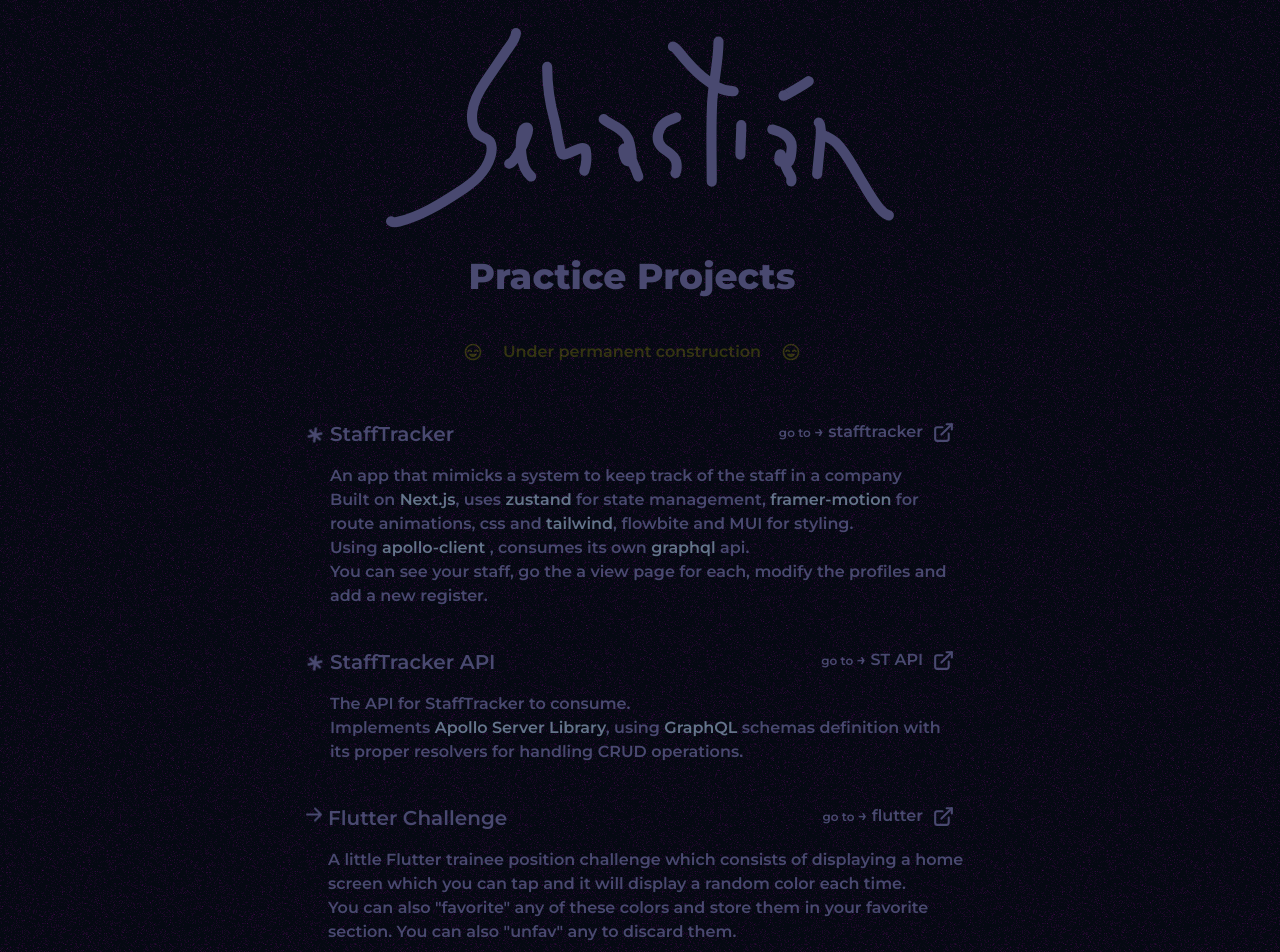
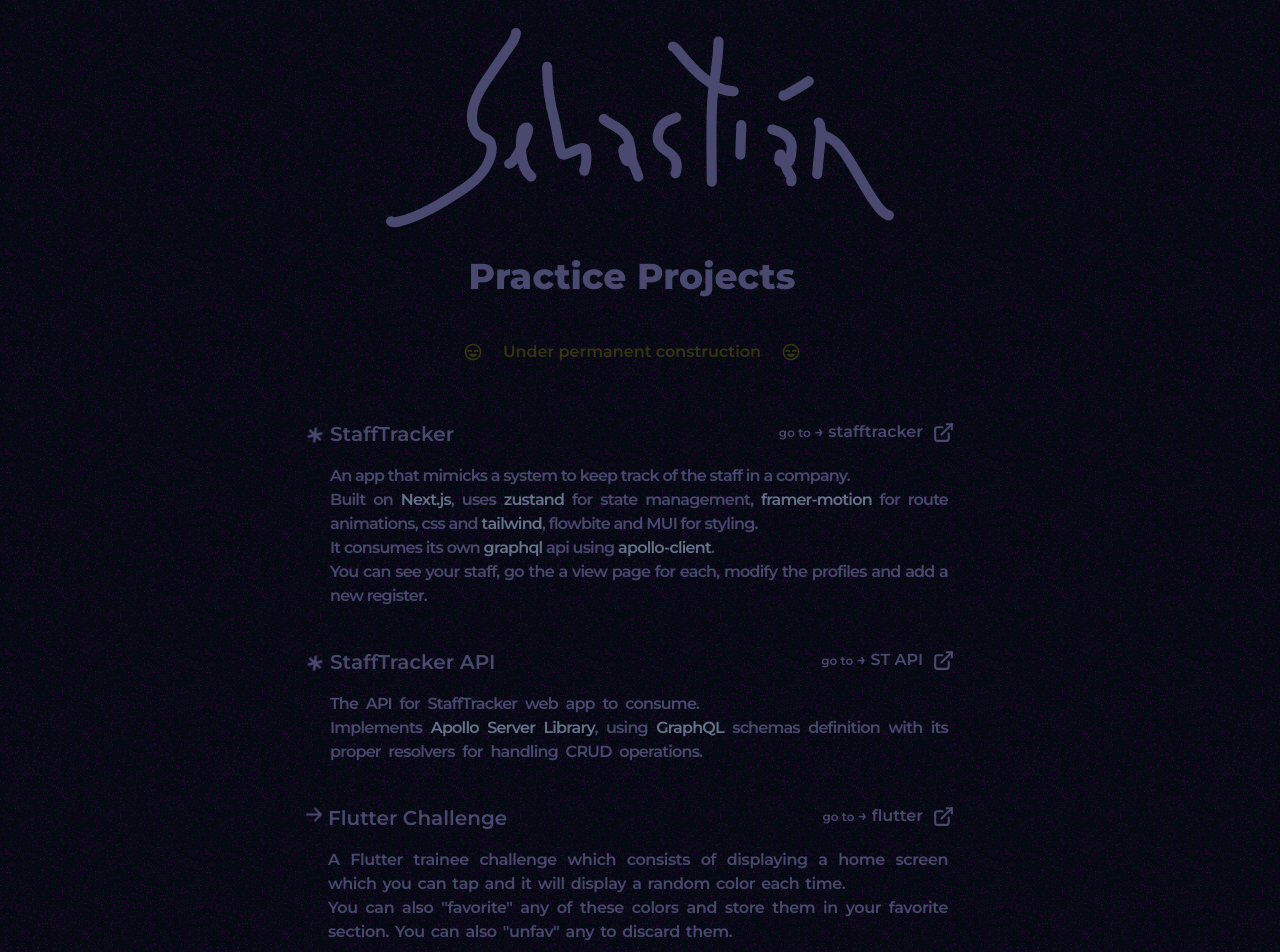
Before and after one commit to sebastian-agonzalez/portfolio-vite, a React (Vite) app: page /work in a window 1280 px wide. Shown: the top 952 px of the page. Built offline with nearby package versions, Linux system fonts and the light colour scheme; some icons are missing.

Commit message:
change paragraphs justification and spacing. some additional styling

```diff
--- a/src/components/about/AboutSection.jsx
+++ b/src/components/about/AboutSection.jsx
@@ -49,7 +49,7 @@ const AboutSection = () => {
             <div className="my-10"></div>
             <h2 className="text-2xl text-center"></h2>
             <div className="my-5"></div>
-            <p className="text-lg text-justify font-semibold">
+            <p className="text-lg font-semibold text-left sm:text-justify sm:tracking-tight">
               Hello! I'm Sebastián A. González, a Buenos Aires based web
               developer. I live with my dog and I also love to make music. <br />
               I'm quite open to everything but with a soft spot in my heart for
--- a/src/components/action-bar/ActionBar.jsx
+++ b/src/components/action-bar/ActionBar.jsx
@@ -26,8 +26,8 @@ const ActionBar = ({ locationpathname }) => {
       <div
         id="action-bar"
         className={`w-full flex ${
-          matchesLocation(ROUTES.home) ? "my-0 sm:my-10 flex-col lg:flex-row gap-14 sm:gap-16" : "gap-14 sm:gap-20"
-        } justify-center items-center lg:pt-10 py-14`}
+          matchesLocation(ROUTES.home) ? "my-0 sm:my-10 py-5 sm:py-14 flex-col lg:flex-row gap-14 sm:gap-16" : "gap-14 sm:gap-20 py-14"
+        } justify-center items-center lg:pt-10 `}
       >
         <article
           className={
--- a/src/components/animated-route/FadingRoute.jsx
+++ b/src/components/animated-route/FadingRoute.jsx
@@ -12,7 +12,7 @@ const FadingRoute = ({ ckey, directionX, directionY, children }) => {
       exit={{
         opacity: 0,
         transition: {
-          duration: directionY || directionX ? 0.9 : 0.8,
+          duration: directionY || directionX ? 0.6 : 0.8,
           ease: "easeIn",
         },
         ...(directionY ? { y: directionY } : {}),
--- a/src/components/contact/ContactSection.jsx
+++ b/src/components/contact/ContactSection.jsx
@@ -39,7 +39,7 @@ const ContactSection = () => {
                 <h2 className="text-2xl"></h2>
                 <div className="my-10"></div>
                 <div className="flex justify-start">
-                  <div className="flex flex-col justify-center">
+                  <div className="flex flex-col">
                     <span className="inline">
                       <PiLinkedinLogo
                         size={25}
@@ -68,7 +68,7 @@ const ContactSection = () => {
                 <h2 className="text-2xl"></h2>
                 <div className="my-10"></div>
                 <div className="flex justify-start">
-                  <div className="flex flex-col justify-center">
+                  <div className="flex flex-col">
                     <span className="inline">
                       <MdAlternateEmail
                         size={25}
@@ -81,21 +81,28 @@ const ContactSection = () => {
                     <h2 className="font-semibold text-xl">My E-Mail</h2>
                     <div>
                       <button
-                        className="bg-transparent focus:outline-none"
+                        className="bg-transparent focus:outline-none text-left"
                         onClick={() => {
                           navigator.clipboard.writeText("onemogen8@gmail.com");
                           setCopiedVisible(true);
                         }}
                       >
-                        <span className="text-xs">click to copy </span>→
+                        <span className="text-xs">click to copy </span>
+                        <span className=" inline-block rotate-90 sm:rotate-0">
+                          →
+                        </span>{" "}
                         onemogen8@gmail.com
                       </button>
+
+                      <div
+                        className={
+                          "flex justify-center " +
+                          (copiedVisible ? "visible" : "invisible")
+                        }
+                      >
+                        <span className="text-xs py-1">copied to clipboard!</span>
+                      </div>
                     </div>
-                    {copiedVisible && (
-                      <div className="text-center">
-                        <span>copied!</span>
-                      </div>
-                    )}
                   </div>
                 </div>
               </li>
--- a/src/components/works/WorkSection.jsx
+++ b/src/components/works/WorkSection.jsx
@@ -73,10 +73,11 @@ const WorkSection = () => {
                       </a>
                     </div>
                     <div className="my-4"></div>
-                    <div id="stafftracker-description">
-                      <p className="">
+                    <div id="stafftracker-description" className="pr-4">
+                      <p className="text-justify [word-spacing:0px] tracking-tighter">
                         An app that mimicks a system to keep track of the staff
-                        in a company <br />
+                        in a company.
+                        <br />
                         Built on <span className="text-slate-500">Next.js</span>
                         , uses <span className="text-slate-500">zustand</span>{" "}
                         for state management,{" "}
@@ -85,10 +86,10 @@ const WorkSection = () => {
                         <span className="text-slate-500">tailwind</span>,
                         flowbite and MUI for styling.
                         <br />
-                        Using{" "}
-                        <span className="text-slate-500">apollo-client</span> ,
-                        consumes its own{" "}
-                        <span className="text-slate-500">graphql</span> api.{" "}
+                        It consumes its own{" "}
+                        <span className="text-slate-500">graphql</span> api
+                        using{" "}
+                        <span className="text-slate-500">apollo-client</span>.
                         <br />
                         You can see your staff, go the a view page for each,
                         modify the profiles and add a new register.
@@ -128,9 +129,9 @@ const WorkSection = () => {
                       </a>
                     </div>
                     <div className="my-4"></div>
-                    <div id="stafftracker-description">
-                      <p className="">
-                        The API for StaffTracker to consume. <br />
+                    <div id="stafftracker-description" className="pr-4">
+                      <p className="text-justify [word-spacing:4px] tracking-tighter">
+                        The API for StaffTracker web app to consume. <br />
                         Implements{" "}
                         <span className="text-slate-500">
                           Apollo Server Library
@@ -174,11 +175,11 @@ const WorkSection = () => {
                       </a>
                     </div>
                     <div className="my-4"></div>
-                    <div>
-                      <p className="">
-                        A little Flutter trainee position challenge which
-                        consists of displaying a home screen which you can tap
-                        and it will display a random color each time. <br />
+                    <div className="pr-4">
+                      <p className="text-justify [word-spacing:2px] tracking-tight">
+                        A Flutter trainee challenge which consists of displaying
+                        a home screen which you can tap and it will display a
+                        random color each time. <br />
                         You can also "favorite" any of these colors and store
                         them in your favorite section. You can also "unfav" any
                         to discard them.
```
